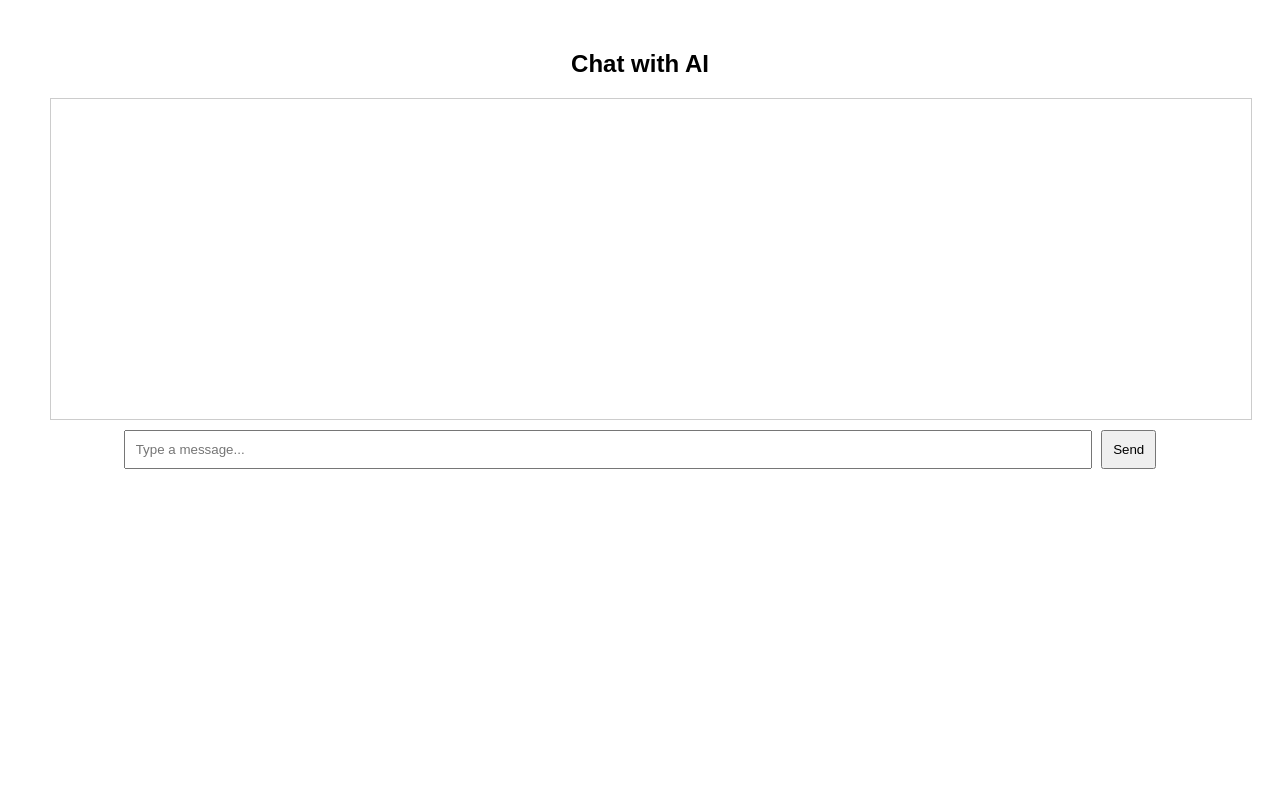
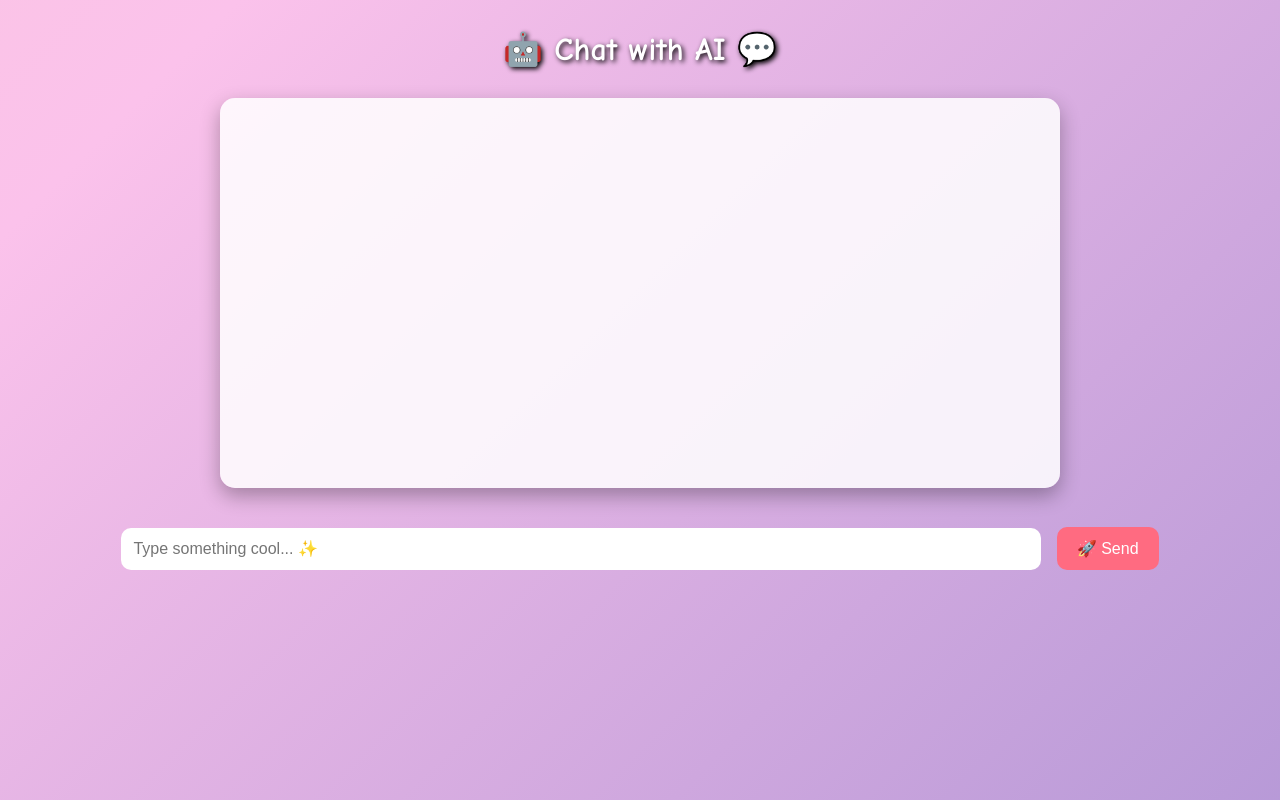
Before and after one commit to rozarker/chatbot, a plain HTML site: page index.html in a window 1280 px wide. Drawn offline with Linux system fonts and the light colour scheme.

Commit message:
Update index.html

```diff
--- a/index.html
+++ b/index.html
@@ -1,54 +1,116 @@
 <!DOCTYPE html>
 <html lang="en">
 <head>
-    <meta charset="UTF-8">
-    <meta name="viewport" content="width=device-width, initial-scale=1.0">
-    <title>Chatbot</title>
+  <meta charset="UTF-8" />
+  <meta name="viewport" content="width=device-width, initial-scale=1.0"/>
+  <title>💬 AI Chat Vibes 💫</title>
   <style>
-        body { font-family: Arial, sans-serif; text-align: center; margin: 50px; }
-        #chatbox { width: 100%; height: 300px; border: 1px solid #ccc; overflow-y: scroll; padding: 10px; }
-        input { width: 80%; padding: 10px; margin-top: 10px; }
-        button { padding: 10px; margin-left: 5px; cursor: pointer; }
+    body {
+      font-family: 'Comic Sans MS', 'Segoe UI', sans-serif;
+      background: linear-gradient(135deg, #ff9a9e, #fad0c4, #fbc2eb, #a18cd1);
+      background-size: 400% 400%;
+      animation: gradient 10s ease infinite;
+      text-align: center;
+      margin: 0;
+      padding: 0;
+      color: #333;
+    }
+
+    @keyframes gradient {
+      0% { background-position: 0% 50%; }
+      50% { background-position: 100% 50%; }
+      100% { background-position: 0% 50%; }
+    }
+
+    h2 {
+      margin-top: 30px;
+      font-size: 2em;
+      color: #fff;
+      text-shadow: 2px 2px 5px #000;
+    }
+
+    #chatbox {
+      width: 90%;
+      max-width: 800px;
+      height: 350px;
+      background: rgba(255, 255, 255, 0.85);
+      margin: 30px auto;
+      border-radius: 15px;
+      padding: 20px;
+      overflow-y: auto;
+      box-shadow: 0 8px 20px rgba(0, 0, 0, 0.3);
+      font-size: 1.1em;
+      text-align: left;
+    }
+
+    input {
+      width: 70%;
+      padding: 12px;
+      border-radius: 10px;
+      border: none;
+      font-size: 1em;
+      margin-top: 10px;
+      outline: none;
+    }
+
+    button {
+      padding: 12px 20px;
+      margin-left: 10px;
+      font-size: 1em;
+      background-color: #ff6b81;
+      color: white;
+      border: none;
+      border-radius: 10px;
+      cursor: pointer;
+      transition: all 0.3s ease;
+    }
+
+    button:hover {
+      background-color: #ff4757;
+      transform: scale(1.05);
+    }
+
+    b {
+      color: #2f3542;
+    }
   </style>
 </head>
 <body>
 
-    <h2>Chat with AI</h2>
+  <h2>🤖 Chat with AI 💬</h2>
   <div id="chatbox"></div>
 
-    <input type="text" id="userInput" placeholder="Type a message...">
-    <button onclick="sendMessage()">Send</button>
+  <input type="text" id="userInput" placeholder="Type something cool... ✨" />
+  <button onclick="sendMessage()">🚀 Send</button>
 
   <script>
-    const apiUrl = "https://0cce-34-124-189-118.ngrok-free.app/chat"; // Ensure this matches your FastAPI endpoint
+    const apiUrl = "https://0cce-34-124-189-118.ngrok-free.app/chat"; // Replace if URL changes
 
     async function sendMessage() {
-        let userText = document.getElementById("userInput").value;
+      const userText = document.getElementById("userInput").value.trim();
       if (!userText) return;
 
-        document.getElementById("chatbox").innerHTML += "<b>You:</b> " + userText + "<br>";
+      const chatbox = document.getElementById("chatbox");
+      chatbox.innerHTML += `<b>You:</b> ${userText} <br/>`;
 
       try {
         const response = await fetch(apiUrl, {
           method: "POST",
-                headers: {
-                    "Content-Type": "application/json"
-                },
-                body: JSON.stringify({ text: userText })  // Ensure FastAPI expects this JSON format
+          headers: { "Content-Type": "application/json" },
+          body: JSON.stringify({ text: userText })
         });
 
         const data = await response.json();
-            document.getElementById("chatbox").innerHTML += "<b>Bot:</b> " + data.response + "<br><br>";
-            document.getElementById("chatbox").scrollTop = document.getElementById("chatbox").scrollHeight;
-        } catch (error) {
-            console.error("Error:", error);
-            document.getElementById("chatbox").innerHTML += "<b>Bot:</b> Sorry, I couldn't connect to the server.<br><br>";
+        chatbox.innerHTML += `<b>Bot:</b> ${data.response} <br/><br/>`;
+        chatbox.scrollTop = chatbox.scrollHeight;
+      } catch (err) {
+        chatbox.innerHTML += `<b>Bot:</b> 😢 Server is napping... Try again later! <br/><br/>`;
+        console.error(err);
       }
 
       document.getElementById("userInput").value = "";
     }
   </script>
 
-
 </body>
 </html>
```
Lines whose indentation alone changed are shown as unchanged.
